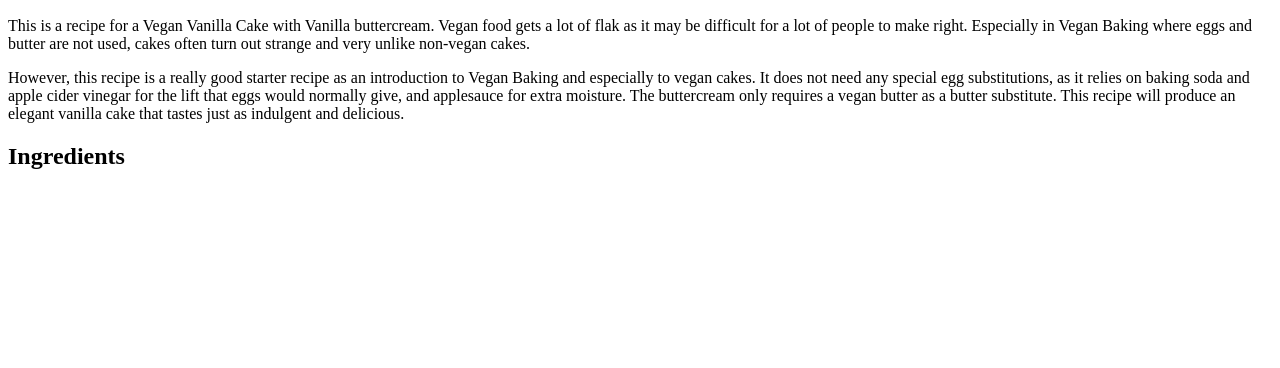
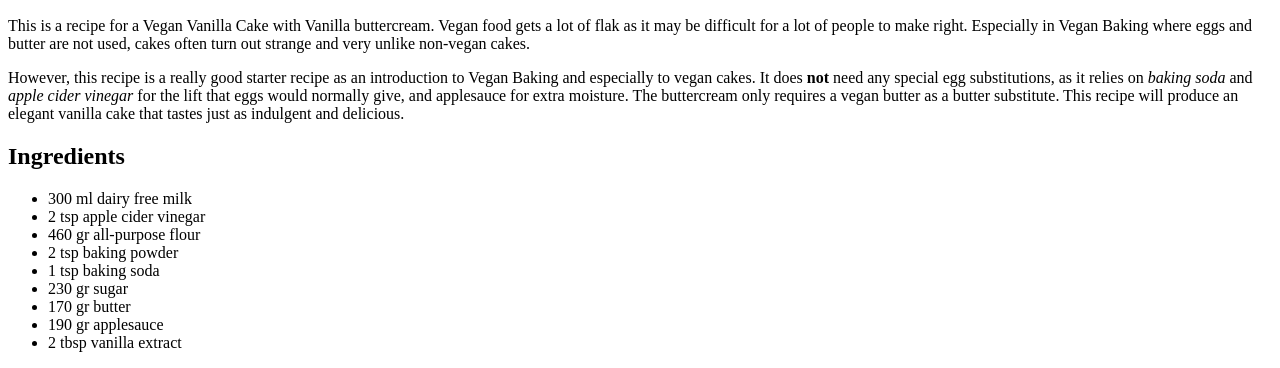
Before and after one commit to Evenish/odin-recipes, a plain HTML site: page recipes/vegan-cake.html in a window 1280 px wide. Shown: the part 434-802 px from the top of the page. Drawn offline with Linux system fonts and the light colour scheme.

Commit message:
Add ingredients for Vegan Cake recipe

```diff
--- a/recipes/vegan-cake.html
+++ b/recipes/vegan-cake.html
@@ -12,9 +12,20 @@
         <h2>Description</h2>
         <p>This is a recipe for a Vegan Vanilla Cake with Vanilla buttercream. Vegan food gets a lot of flak as it may be difficult for a lot of people to make right. Especially in Vegan Baking where eggs and butter are not used, cakes often turn out strange and very unlike non-vegan cakes.</p>
 
-        <p>However, this recipe is a really good starter recipe as an introduction to Vegan Baking and especially to vegan cakes. It does not need any special egg substitutions, as it relies on baking soda and apple cider vinegar for the lift that eggs would normally give, and applesauce for extra moisture. The buttercream only requires a vegan butter as a butter substitute. This recipe will produce an elegant vanilla cake that tastes just as indulgent and delicious.</p>
+        <p>However, this recipe is a really good starter recipe as an introduction to Vegan Baking and especially to vegan cakes. It does <strong>not</strong> need any special egg substitutions, as it relies on <em>baking soda</em> and <em>apple cider vinegar</em> for the lift that eggs would normally give, and applesauce for extra moisture. The buttercream only requires a vegan butter as a butter substitute. This recipe will produce an elegant vanilla cake that tastes just as indulgent and delicious.</p>
 
         <h2>Ingredients</h2>
+        <ul>
+            <li>300 ml dairy free milk</li>
+            <li>2 tsp apple cider vinegar</li>
+            <li>460 gr all-purpose flour</li>
+            <li>2 tsp baking powder</li>
+            <li>1 tsp baking soda</li>
+            <li>230 gr sugar</li>
+            <li>170 gr butter</li>
+            <li>190 gr applesauce</li>
+            <li>2 tbsp vanilla extract</li>
+        </ul>
 
     </body>
 </html>
```
